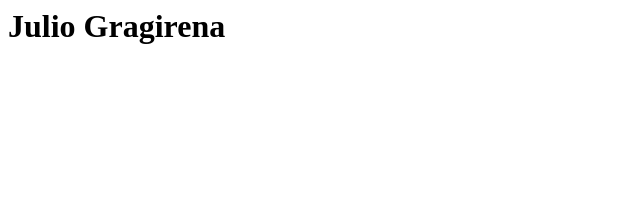
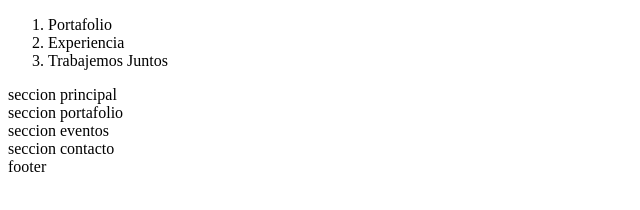
Before and after one commit to Juliogragirena/Juliogragirena, a website: page index.html in a window 1280 px wide. Shown: the whole page, without its empty margins (0-640 px from the left). Drawn offline with Linux system fonts and the light colour scheme.

Commit message:
todas las secciones

```diff
--- a/index.html
+++ b/index.html
@@ -1 +1,31 @@
-<h1>Julio Gragirena</h1>
+<!DOCTYPE html>
+<html lang="en">
+<head>
+    <meta charset="UTF-8">
+    <meta name="viewport" content="width=device-width, initial-scale=1.0">
+    <title>Julio Gragirena</title>
+</head>
+<body>
+    <header>
+        <nav>
+            <ol>
+                <li>
+                    <a>Portafolio</a>
+                </li>
+                <li>
+                    <a>Experiencia</a>
+                </li>
+                <li>
+                    <a>Trabajemos Juntos</a>
+                </li>
+            </ol>
+        </nav>
+    </header>
+    <section>seccion principal</section>
+    <section>seccion portafolio</section>
+    <section>seccion eventos</section>
+    <section>seccion contacto</section>
+    <footer>footer</footer>
+
+</body>
+</html>
```
Also changed, not shown: package.json (+7 -3 lines), 1 other file.
